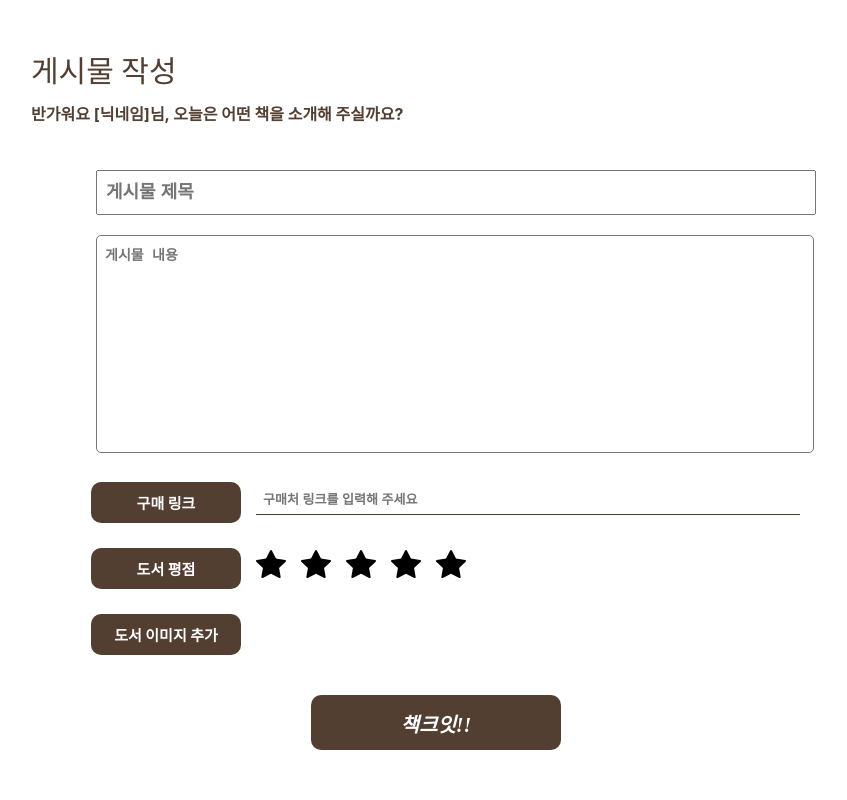
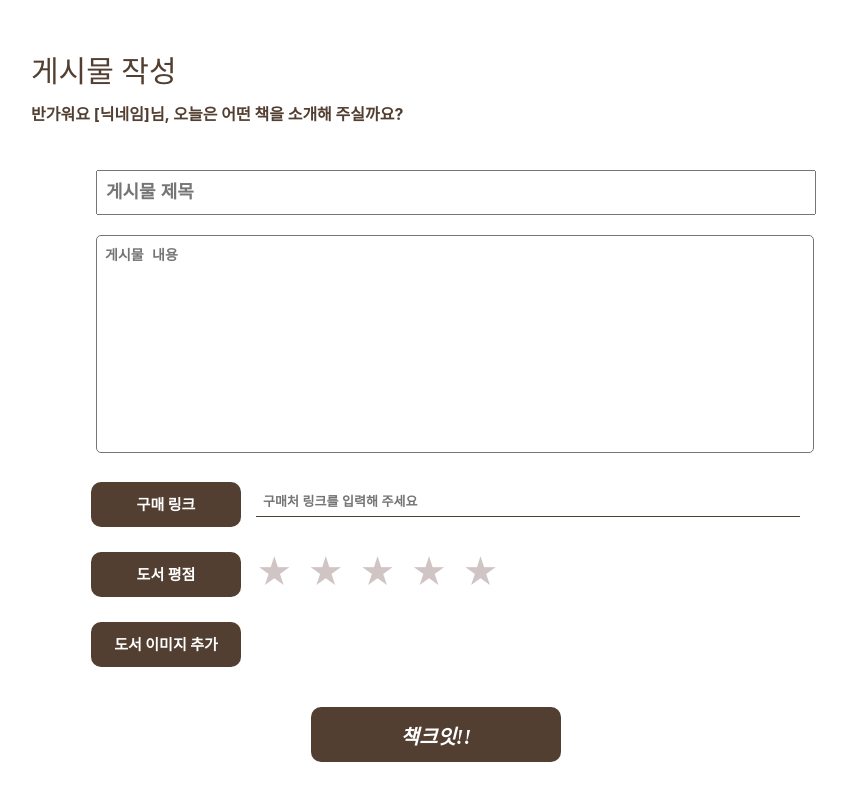
Before and after one commit to Hanghaemini2/mini_project2, a React (Create React App) app: page /add in a window 1280 px wide. Shown: the part 408-1208 px from the top of the page, without its empty margins (179-1026 px from the left). Built offline with nearby package versions, Linux system fonts and the light colour scheme; a web font is replaced by a local one.

Commit message:
css 및 기타 개선 사항 반영

```diff
--- a/src/Add.js
+++ b/src/Add.js
@@ -5,6 +5,11 @@ import Star from "./image/star-fill.svg";
 function Add() {
 
   const [rate, setRate] = React.useState(0);
+
+  const text_Title = React.useRef(null);
+  const text_Body = React.useRef(null);
+  const point_star = React.useRef(null);
+  const RePw_val = React.useRef(null);
 
   useEffect( ()=>{console.log(rate)} )
 
@@ -17,24 +22,22 @@ function Add() {
        <div className="Add_topWrap">
          <div className="Add_TitleWrap">
            <div>
-             <input className="Add_Title_Input" placeholder="게시물 제목"></input>
-             <textarea className="Add_Text_Input" placeholder="게시물 내용"></textarea>
+             <input ref={text_Title} className="Add_Title_Input" placeholder="게시물 제목"></input>
+             <textarea ref={text_Body} className="Add_Text_Input" placeholder="게시물 내용"></textarea>
            </div>
            <div className="Add_Bottom">
              <div className="Add_BuylinkText">
-               <label className="Add_PicButton"> 구매 링크 </label>
+               <label className="Add_textLabel"> 구매 링크 </label>
                <input className="Add_inputIURL" placeholder="구매처 링크를 입력해 주세요"></input>
              </div>
              <div className="Add_StarPoint">
-               <label className="Add_PicButton"> 도서 평점 </label>
+               <label className="Add_textLabel"> 도서 평점 </label>
                {Array.from({ length: 5 }, (item, i) => {
-                 return (<div key={i} onClick={() => { setRate(i + 1); }} className="StarPoint">
-                   <img src={Star} style={{ fill: rate < i + 1 ? "#D0C4C5" : "#823B34" }} />
-                 </div>);
-               })}
+                 return (<div key={i} onClick={() => { setRate(i + 1); }} ref={point_star} className="StarPoint"
+                        style={{color: rate < i + 1 ? "#D0C4C5" : "#823B34" }} >★</div>);})}
              </div>
              <div className="Add_BuylinkText">
-              <input type='file' id='Add_img' accept='img/*' style={{ display: 'none' }}></input>
+              <input type='file' id='Add_img' accept='img/*' className="Add_Browse"></input>
               <label htmlFor='Add_img' className="Add_PicButton">도서 이미지 추가</label>
              </div>
            </div>
--- a/src/App.css
+++ b/src/App.css
@@ -44,6 +44,7 @@
   font-family: 'KOHIBaeumOTF';
   font-weight: bold;
   font-size: 30px;
+  cursor: pointer;
 }
 
 .Button_headWrap{
@@ -64,6 +65,7 @@
   font-size: 17px;
   font-weight: bold;
   margin: 10px;
+  cursor: pointer;
 }
 
 .Divide_wrap{
@@ -105,8 +107,6 @@
   background-color: #f8f4d7;
 }
 
-.BannerWrap{}
-
 .Center_image{
   width: 700px;
   align-items: center;
@@ -121,6 +121,7 @@
   justify-content: flex-end;
   align-items: right;
   width: 50px;
+  cursor: pointer;
 }
 
 .RightArrow{
@@ -129,6 +130,7 @@
   justify-content: flex-start;
   align-items: left;
   width: 50px;
+  cursor: pointer;
 }
 
 .HeadFooter{
@@ -231,6 +233,7 @@
   font-weight: bold;
   color: white;
   background-color: #866761;
+  cursor: pointer;
 }
 
 .card_half_Wrap_Bottom{
@@ -267,8 +270,47 @@
   padding-right: 15px;
 }
 
-.Info_text{
+.Bottom_Numbering{
+  /* border: 1px sold black; */
+  width: 900px;
+  height: 100px;
+  margin-top: 20px;
+  display: flex;
+  flex-flow: row wrap;
+  justify-content: center;
+  align-items: center;
+}
 
+.page{
+  /* border: 1px solid black; */
+  width: 700px;
+  height: 100px;
+  display: flex;
+  flex-flow: row wrap;
+  justify-content: center;
+  align-items: center;
+  gap: 25px;
+}
+
+.PageArrow{
+  cursor: pointer;
+}
+
+.Page_Number{
+  font-size: 20px;
+  /* border: 1px solid black; */
+  width: 25px;
+  height: 25px;
+  text-align: center;
+  display: flex;
+  flex-flow: row nowrap;
+  justify-content: center;
+  align-items: center;
+  border-radius: 25px;
+  border: none;
+  outline: none;
+  background-color: transparent;
+  cursor: pointer;
 }
 
 
@@ -377,6 +419,11 @@
   padding:10px;
   border-radius: 10px;
   font-weight: bold;
+  cursor: pointer;
+}
+
+.LogintoJoin{
+  cursor: pointer;
 }
 
 
@@ -483,6 +530,7 @@
   font-weight: bold;
   padding:10px;
   border-radius: 10px;
+  cursor: pointer;
 }
 
 
@@ -601,6 +649,36 @@
   text-align: center;
   margin-top: 5px;
   border-radius: 10px;
+  display: inline-block;
+  line-height: 25px;
+  cursor: pointer;
+}
+
+.Add_textLabel{
+  width: 130px;
+  outline: none;
+  border: none;
+  padding: 10px;
+  background-color: #523f31;
+  color: white;
+  font-size: 15px;
+  font-weight: bold;
+  margin-top: 30px;
+  text-align: center;
+  margin-top: 5px;
+  border-radius: 10px;
+  display: inline-block;
+  line-height: 25px;
+}
+
+.Add_Browse{
+  position: absolute;
+  width: 1px;
+  height: 1px;
+  margin: -1px;
+  clip: rect(0,0,0,0);
+  overflow: hidden;
+  padding: 0;
 }
 
 .Add_TitleText{
@@ -665,6 +743,7 @@
   font-size: 35px;
   margin-left: 15px;
   text-align: center;
+  cursor: pointer;
 }
 
 .Add_Bottom{
@@ -701,6 +780,18 @@
   animation: hoverslide 0.5s ease-in;
   animation-fill-mode: forwards;
 }
+
+.Add_Image_URL{
+  display: inline-block;
+  height: 35px;
+  font-size:18px;
+  padding: 0 10px;
+  vertical-align: middle;
+  background-color: #f5f5f5;
+  border: 1px solid #ebebeb;
+  border-radius: 5px;
+}
+
 
 
 /* ------------------상세 페이지------------------- */
--- a/src/Detail.js
+++ b/src/Detail.js
@@ -12,8 +12,6 @@ function Detail(props) {
   const CloseModal = () => {
     props.close(false)
   }
-
-
 
   return(
       <div className="Info_allwrap" tabIndex={0}>
--- a/src/Login.js
+++ b/src/Login.js
@@ -27,7 +27,8 @@ function Login() {
               <input className="Login_Input" placeholder="비밀번호를 입력해 주세요"/>
             </div>
           </div>
-          <span>아직 책크잇의 회원이 아니시라면 책크잇의 회원이 되어 보세요. <b onClick={() => {navigate(`/signup`)}}>회원가입 바로 가기</b></span>
+          <span>아직 책크잇의 회원이 아니시라면 책크잇의 회원이 되어 보세요. <b className="LogintoJoin"
+          onClick={() => {navigate(`/signup`)}}>회원가입 바로 가기</b></span>
         </div>
         <div className="Login_Bottom">
           <button className="LoginButton">로그인</button>
--- a/src/Main.js
+++ b/src/Main.js
@@ -2,6 +2,8 @@ import React, { useState } from "react";
 import "./App.css";
 
 import Thumb from "./image/hand-thumbs-up.svg";
+import next from "./image/next_button.svg";
+import prev from "./image/prev_button.svg";
 import Cover01 from "./image/book_sample.jpeg";
 import Detail from "./Detail";
 
@@ -14,6 +16,8 @@ function Main() {
   const year = now.getFullYear();
   const date = now.getDate()
   const Today_data = [[year] + '년 \ ' + [month + 1] + '월 \ ' + [date] + '일']
+
+  const [rate, setRate] = React.useState(0);
 
 
     return (
@@ -51,6 +55,17 @@ function Main() {
             </div>
           );
         })}
+        <div className="Bottom_Numbering">
+          <div className="page">
+            <img src={prev} className="PageArrow"/>
+            <button className="Page_Number" onClick={() => () => {}} >1</button>
+            <button className="Page_Number">2</button>
+            <button className="Page_Number">3</button>
+            <button className="Page_Number">4</button>
+            <button className="Page_Number">5</button>
+            <img src={next} className="PageArrow"/>
+          </div>
+        </div>
       </div>
   );
 }
```
Also changed, not shown: src/image/next_button.svg (added), src/image/prev_button.svg (added).
